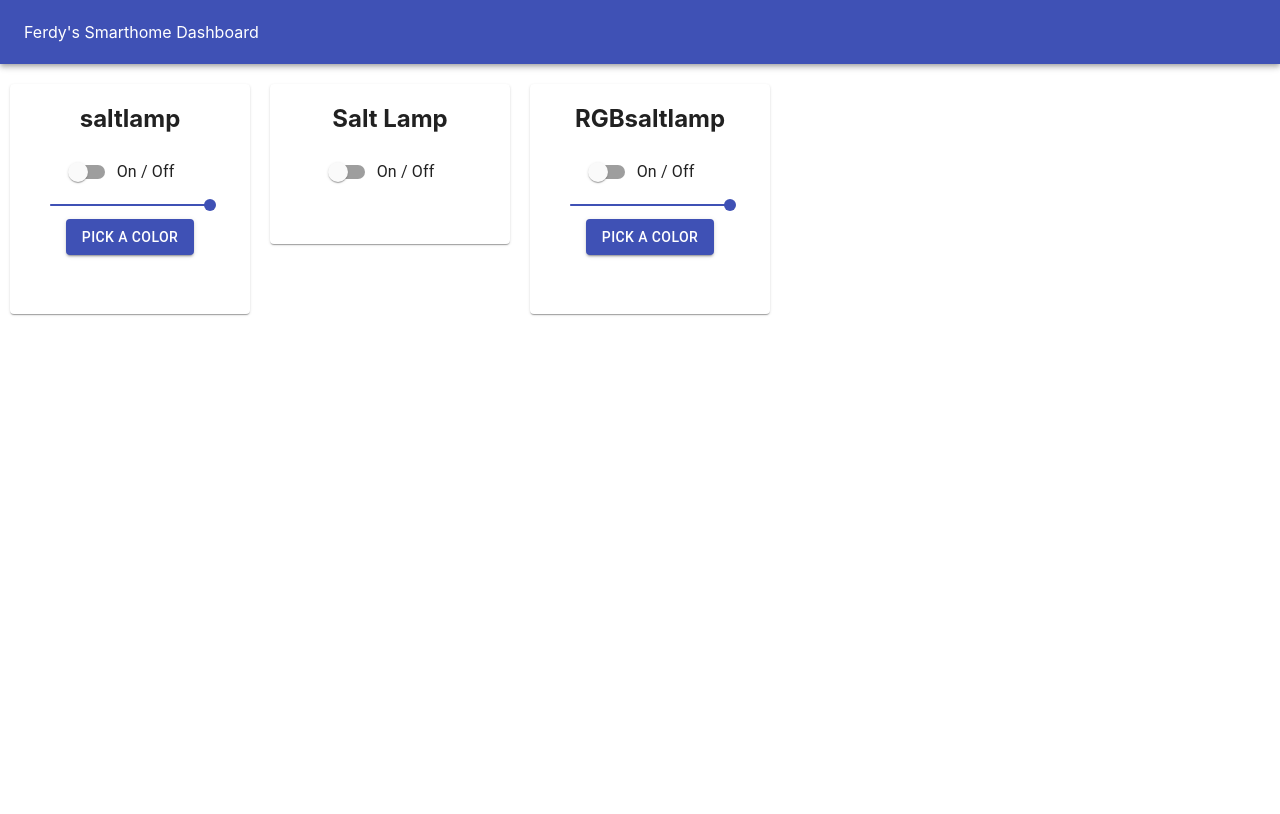
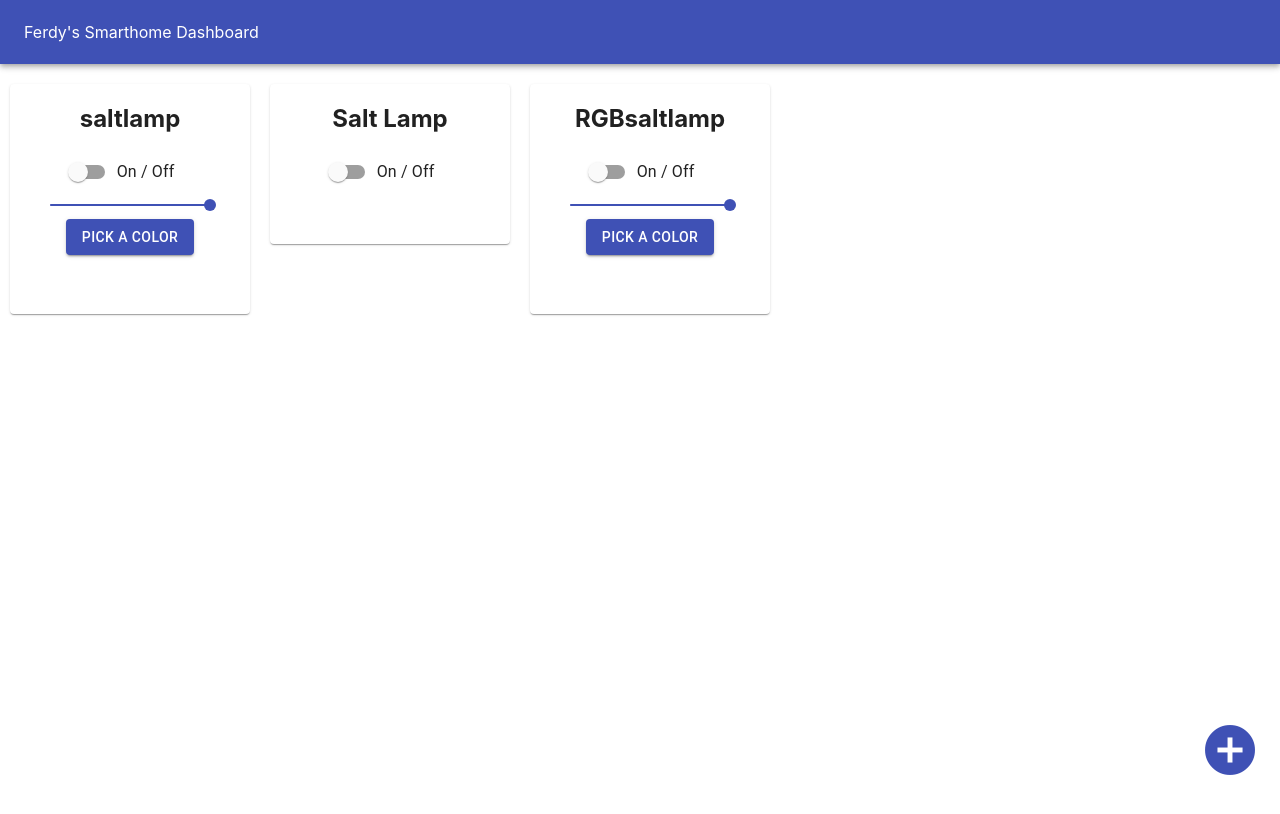
Before and after one commit to FerdyM/SmartHomeDash, a React (Create React App) app: page / in a window 1280 px wide. Shown: the top 814 px of the page. Built offline with nearby package versions, Linux system fonts and the light colour scheme.

Commit message:
refactor

```diff
--- a/package.json
+++ b/package.json
@@ -3,7 +3,8 @@
   "version": "0.1.0",
   "private": true,
   "dependencies": {
-    "@material-ui/core": "^4.9.7",
+    "@material-ui/core": "^4.9.14",
+    "@material-ui/icons": "^4.9.1",
     "@testing-library/jest-dom": "^4.2.4",
     "@testing-library/react": "^9.3.2",
     "@testing-library/user-event": "^7.1.2",
--- a/public/index.html
+++ b/public/index.html
@@ -3,6 +3,7 @@
   <head>
     <meta charset="utf-8" />
     <link rel="icon" href="%PUBLIC_URL%/favicon.ico" />
+    <link rel="stylesheet" href="https://fonts.googleapis.com/icon?family=Material+Icons" />
     <meta name="viewport" content="width=device-width, initial-scale=1" />
     <meta name="theme-color" content="#000000" />
     <meta
--- a/src/components/Main.js
+++ b/src/components/Main.js
@@ -1,6 +1,6 @@
-import React, {useState} from 'react';
-import FormControlLabel from '@material-ui/core/FormControlLabel';
-import { Switch, Card } from '@material-ui/core';
+import React from 'react';
+import { Switch, Card, FormControlLabel} from '@material-ui/core';
+import Icon from '@material-ui/core/Icon'
 import RGBLight from './RGBLight'
 import './stylesheets/Main.css'
 
@@ -10,6 +10,7 @@ const Main = () => {
             <RGBLight lightName="saltlamp"/>
             <SaltLamp />
             <RGBLight lightName="RGBsaltlamp"/>
+            <Icon className="add-icon" color="primary" style={{fontSize: 60}}>add_circle</Icon>
         </div>
     );
 }
--- a/src/components/RGBLight.js
+++ b/src/components/RGBLight.js
@@ -4,7 +4,7 @@ import { Card, Slider, Switch, FormControlLabel} from '@material-ui/core';
 import axios from 'axios'
 
 let api = axios.create({
-  baseURL: process.env.SERVER,
+  baseURL: 'http://localhost:8081',
   headers: {
     'Content-Type': 'application/json'
    },
@@ -13,6 +13,8 @@ let api = axios.create({
 class RGBLight extends Component {
     constructor(props) {
       super(props)
+
+      this.HandleLampColorChange = this.HandleLampColorChange.bind(this)
     }
 
     HandleLampColorChange(color) {
@@ -27,7 +29,7 @@ class RGBLight extends Component {
     }
 
     HandleBrightnessChange(value) {
-      api.post("/lights/" + this.props.lightName + "/brightness" , JSON.stringify({goonk: value.toString()}))
+      api.post("/lights/" + this.props.lightName + "/brightness" , JSON.stringify({brightness: value.toString()}))
         .then(res => {
           console.log(`${this.props.lightName} brightness changed to: ${value}`)
         })
--- a/src/components/stylesheets/Main.css
+++ b/src/components/stylesheets/Main.css
@@ -47,6 +47,13 @@
   min-height: 150px;
 }
 
+.main .add-icon {
+  position: fixed;
+  margin: 20px;
+  bottom: 0;
+  right: 0;
+}
+
 @media only screen and (min-width: 600px) {
   .main {
     -webkit-box-orient: horizontal;
--- a/src/components/stylesheets/Main.scss
+++ b/src/components/stylesheets/Main.scss
@@ -25,6 +25,12 @@
     .saltlamp {
         min-height: 150px;
     }
+    .add-icon {
+        position: fixed;
+        margin: 20px;
+        bottom: 0;
+        right: 0;
+    }
 }
 
 @media only screen and (min-width: 600px) {
```
Also changed, not shown: 2 other files (tests, documents, lock files or other folders).
